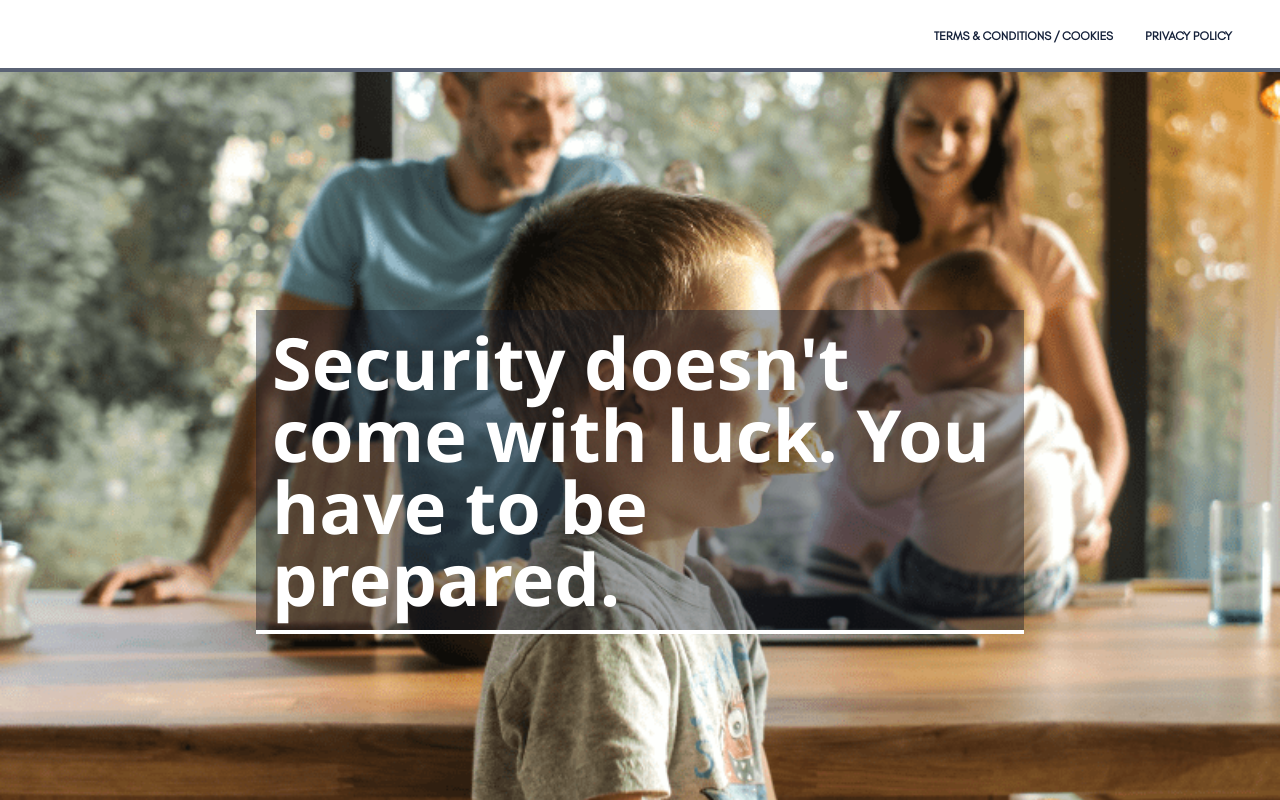
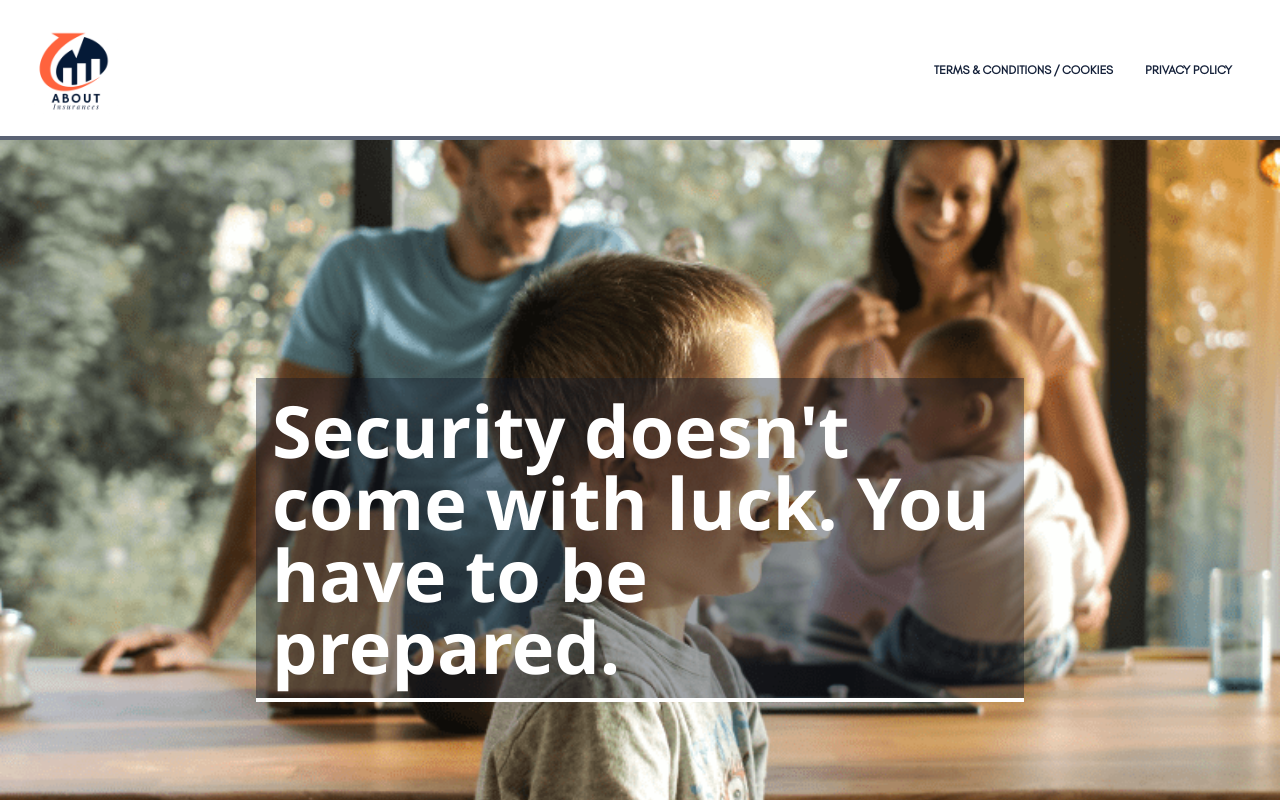
Before and after one commit to next-dev-frontend/aboutinsurances, a Next.js app: page /tips/teste in a window 1280 px wide. Shown: the top 800 px of the page. Built offline with nearby package versions, Linux system fonts and the light colour scheme; no server answers.

Commit message:
google analytics

```diff
--- a/components/Navbar.js
+++ b/components/Navbar.js
@@ -52,13 +52,13 @@ const Navbar = () => {
     <nav id="header" className="select-none flex-shrink md:flex-shrink-0 bg-white bg-no-repeat w-full max-w-full z-30 border-color1 border-opacity-70 border-b-4">
       <div className="text-color2 whitespace-nowrap w-full container mx-auto flex flex-wrap xl:flex-nowrap items-center justify-between py-2 px-2 pl-4 pr-8">
         <a href="/" className="pl-1 pt-2">
-          <div className="relative w-10 sm:w-12 lg:w-14 h-auto">
+          <div className="relative w-20 h-20 sm:w-24 sm:h-24 lg:w-28 lg:h-28 overflow-hidden">
             <Image
               src="/logos/logo-about-insurances.webp"
               alt="logo about insurances"
               layout="fill"
               objectFit="cover"
-              priority
+              loading='lazy'
             />
           </div>
         </a>
--- a/pages/_app.tsx
+++ b/pages/_app.tsx
@@ -6,13 +6,13 @@ import Head from 'next/head';
 import SEO from '../next-seo-config';
 import '../styles/globals.css';
 import 'tailwindcss/tailwind.css';
-import * as gtag from '../lib/gtag'
 import dynamic from 'next/dynamic'
 const BgParallax1 = dynamic(() => import('../components/BgParallax1'))
 const BgParallax2 = dynamic(() => import('../components/BgParallax2'))
 const NavBar = dynamic(() => import('../components/Navbar'))
 const SideBar = dynamic(() => import('../components/SideBar'))
 const Footer = dynamic(() => import('../components/Footer'))
+import * as gtag from '../lib/gtag'
 const Analytics = dynamic(() => import('../components/Analytics'))
 
 const MyApp = ({ Component, pageProps }) => {
--- a/pages/tips/teste.tsx
+++ b/pages/tips/teste.tsx
@@ -1,7 +1,7 @@
 import dynamic from 'next/dynamic'
 const PageSeo = dynamic(() => import('../../components/PageSeo'))
 
-export default function Home() {
+export default function teste() {
   return (
     <PageSeo
       title="Ask Your Questions About Insurance and Agencies"
```
Also changed, not shown: public/sw.js.
